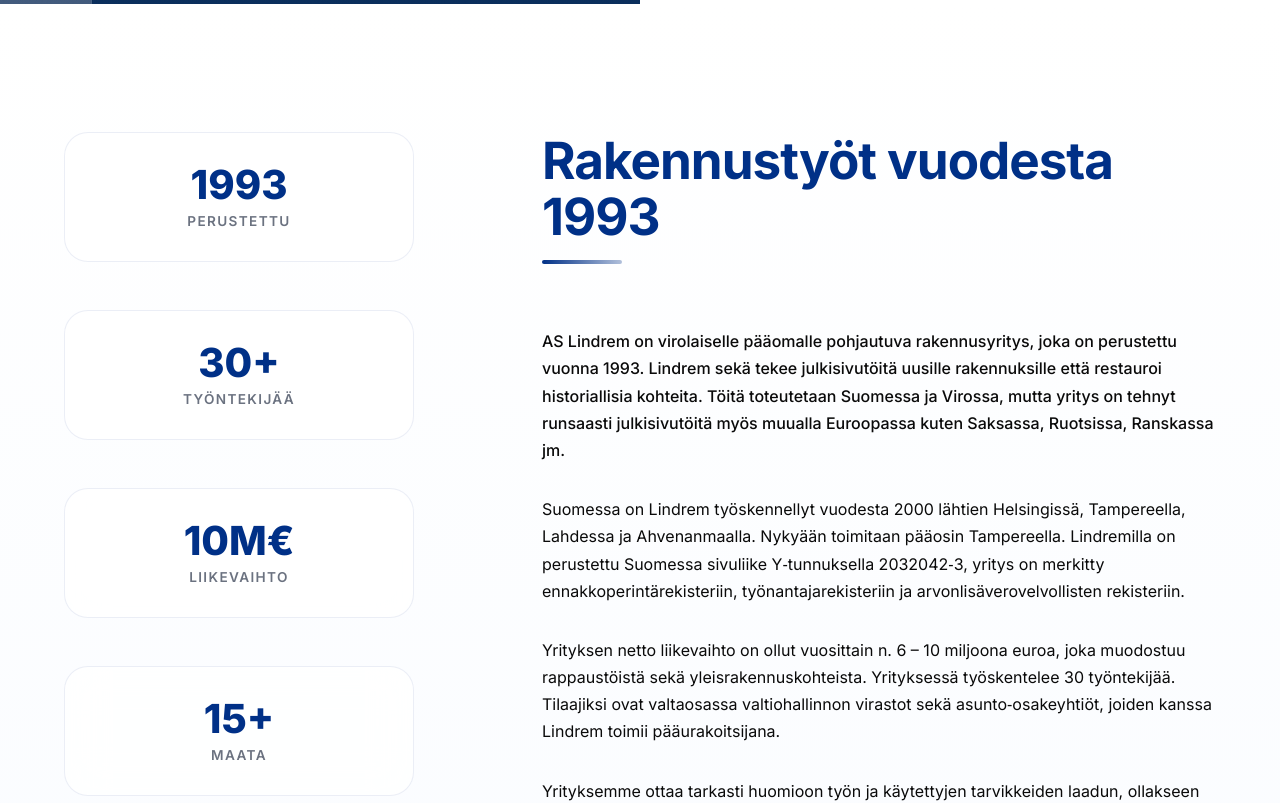
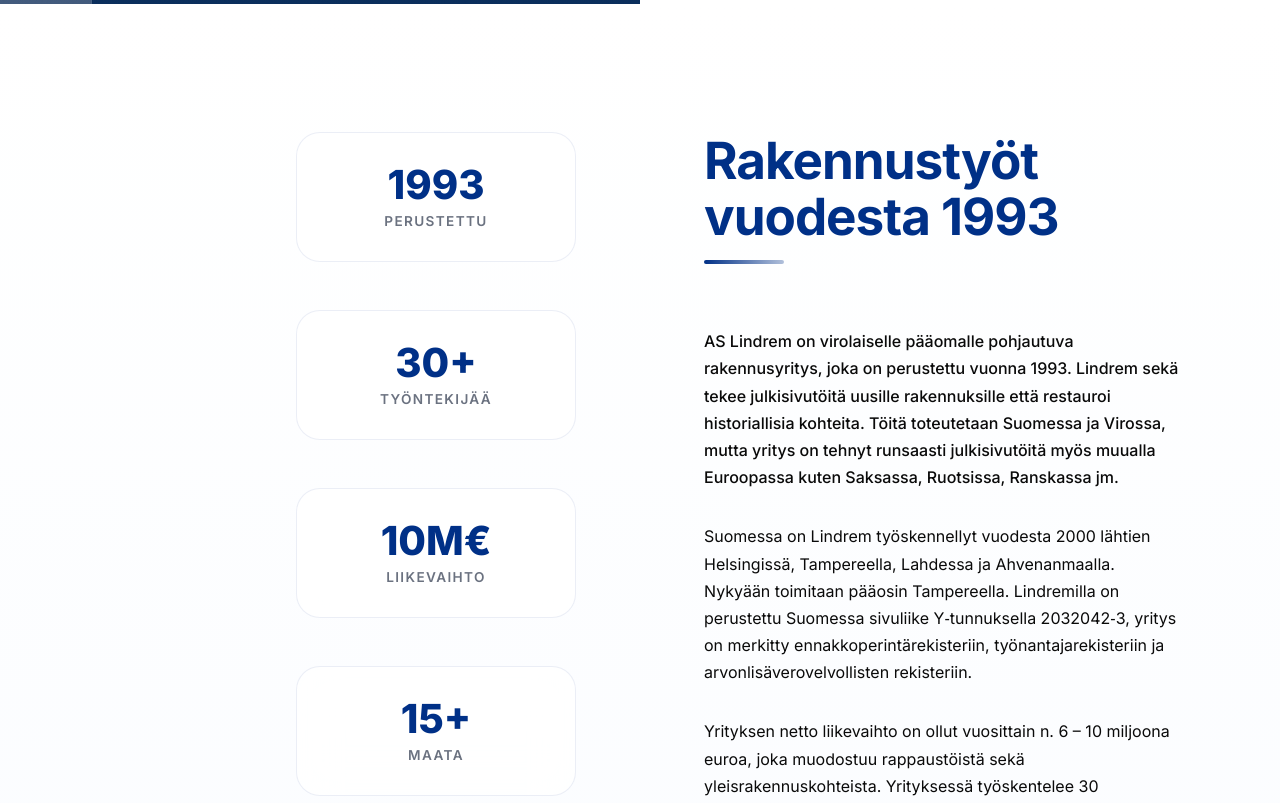
Before and after one commit to v0lliner/lindrem, a React (Create React App) app: page /fi in a window 1280 px wide. Shown: the part 660-1463 px from the top of the page. Built offline with nearby package versions, Linux system fonts and the light colour scheme.

Commit message:
Align Company Section Content Towards Center

```diff
--- a/src/styles.css
+++ b/src/styles.css
@@ -355,7 +355,7 @@
 
 .company-grid {
   display: grid;
-  grid-template-columns: 350px 1fr;
+  grid-template-columns: 1fr 1fr;
   gap: 8rem;
   align-items: start;
 }
@@ -366,6 +366,8 @@
   display: flex;
   flex-direction: column;
   gap: 3rem;
+  align-items: flex-end;
+  padding-left: 2rem;
 }
 
 .stat-item {
@@ -376,6 +378,8 @@
   border: 1px solid rgba(0, 48, 135, 0.08);
   border-radius: 1.5rem;
   transition: all 0.4s cubic-bezier(0.4, 0, 0.2, 1);
+  width: 280px;
+  max-width: 100%;
 }
 
 .stat-item:hover {
@@ -402,6 +406,7 @@
 
 .content-column {
   max-width: 700px;
+  padding-right: 2rem;
 }
 
 .section-header {
```
